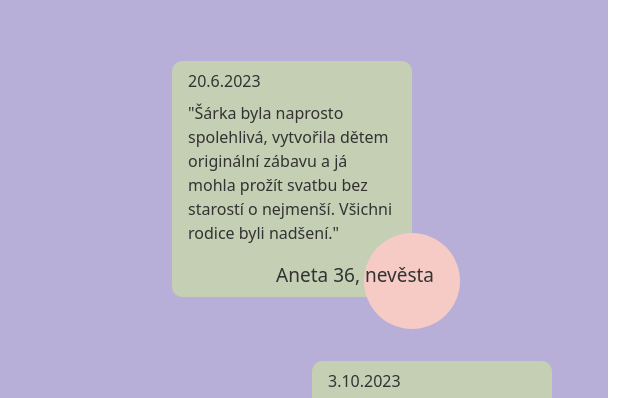
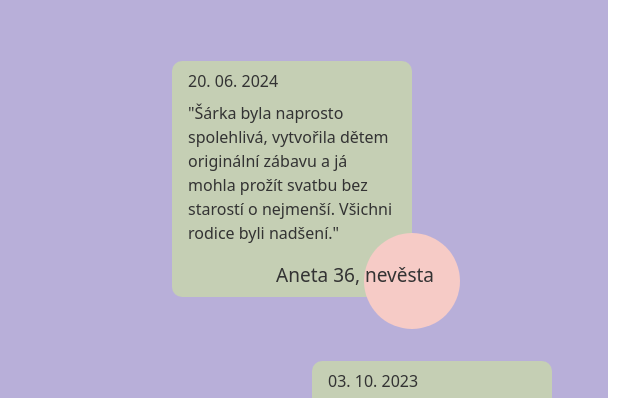
Before and after one commit to Esosek/zabava-se-sarkou, an Astro site: page / in a window 1280 px wide. Shown: the part 895-1293 px from the top of the page, 640-1280 px from the left. Built offline with nearby package versions, Linux system fonts and the light colour scheme; Astro itself is replaced by a stand-in of ours; a web font is replaced by a local one.

Commit message:
Formatting date in testimonials

```diff
--- a/src/components/Testimonial.astro
+++ b/src/components/Testimonial.astro
@@ -13,10 +13,16 @@ if (floatDirection === 'left') {
 
 const { title, occupation, age, date } = testimonial.data;
 const ageText = age ? ` ${age}` : '';
+const dateObject = new Date(date);
+const formattedDate = dateObject.toLocaleDateString('cs-CZ', {
+  day: '2-digit',
+  month: '2-digit',
+  year: 'numeric',
+});
 ---
 
 <div class="testimonial">
-  {date && <p>{date}</p>}
+  {date && <p>{formattedDate}</p>}
   <p>
     "{testimonial.body}"
   </p>
--- a/src/content/testimonials/01_aneta.md
+++ b/src/content/testimonials/01_aneta.md
@@ -2,6 +2,6 @@
 title: Aneta
 occupation: nevěsta
 age: 36
-date: 20.6.2023
+date: 2024-06-20T15:06:18.772Z
 ---
 Šárka byla naprosto spolehlivá, vytvořila dětem originální zábavu a já mohla prožít svatbu bez starostí o nejmenší. Všichni rodice byli nadšení.
--- a/src/content/testimonials/02_zuzana.md
+++ b/src/content/testimonials/02_zuzana.md
@@ -2,6 +2,6 @@
 title: Zuzana
 occupation: učitelka v mateřské škole
 age: 28
-date: 3.10.2023
+date: 2023-10-03T15:06:18.772Z
 ---
 Zábavu se Šárkou k nám do školy zveme každý měsíc na autorská divadla. Děti se vždy nemohou dočkat.
```
